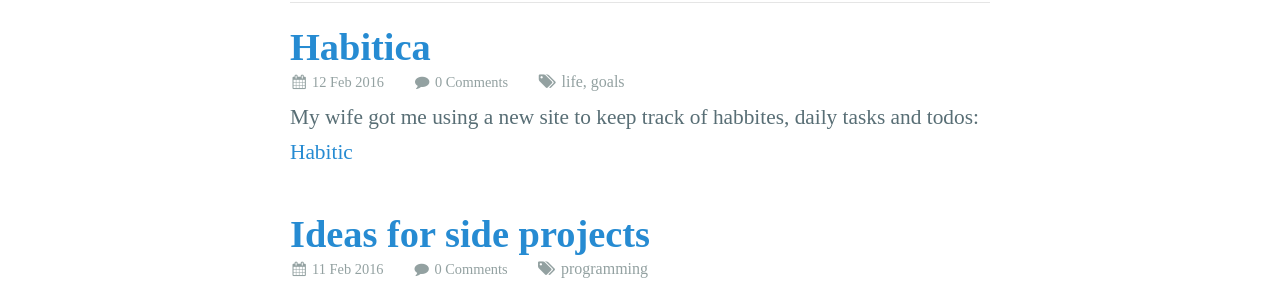
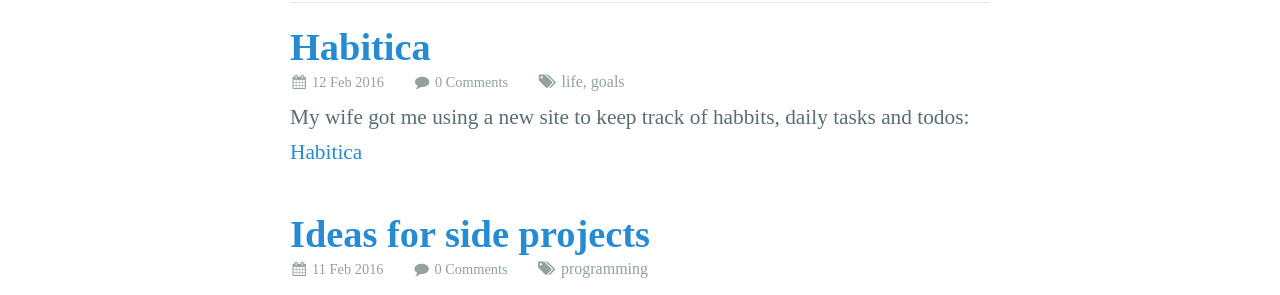
Before and after one commit to kelsin/mx.kelsin.net, a Jekyll site: the page built from index.html, in a window 1280 px wide. Shown: the part 616-911 px from the top of the page. Built offline with Jekyll 4.4.1, drawn with Linux system fonts in a browser that asks for light colours; nearby versions of some CDN libraries; a script that is not in the unit is left out; the list of posts is cut into pages by our own code; comment, search, counter and statistics services are not loaded.

Commit message:
Fixing typoes

```diff
--- a/_posts/2016-02-12-habitica.md
+++ b/_posts/2016-02-12-habitica.md
@@ -6,7 +6,7 @@
   - goals
 ---
 
-My wife got me using a new site to keep track of habbites, daily tasks and todos: [Habitic](https://habitica.com)
+My wife got me using a new site to keep track of habbits, daily tasks and todos: [Habitica](https://habitica.com)
 
 [![My Habitica Character](https://photos.smugmug.com/Blog/i-RP6ft2V/0/Th/Screen%20Shot%202016-02-11%20at%2010.24.39%20AM-Th.png "My Habitica Character")](https://photos.smugmug.com/Blog/i-RP6ft2V/0/O/Screen%20Shot%202016-02-11%20at%2010.24.39%20AM.png)[![My Habitica Party](https://photos.smugmug.com/Blog/i-8TWwC8B/0/Th/Screen%20Shot%202016-02-11%20at%2010.26.05%20AM-Th.png "My Habitica Party")](https://photos.smugmug.com/Blog/i-8TWwC8B/0/O/Screen%20Shot%202016-02-11%20at%2010.26.05%20AM.png)
 
```
Also changed, not shown: other parts of _posts/2016-02-12-habitica.md (+1 -1 lines).
